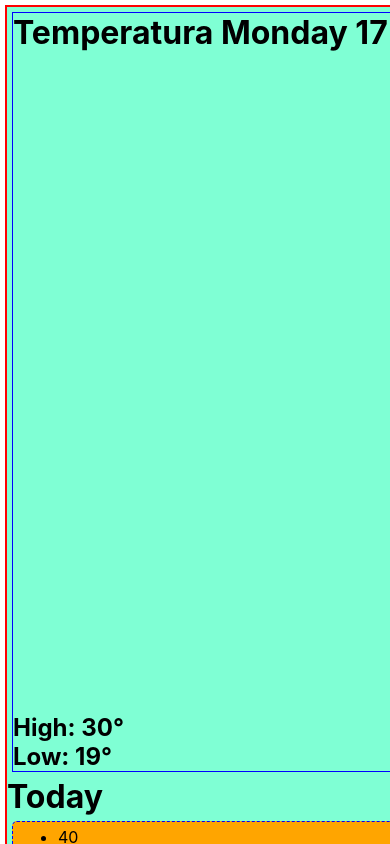
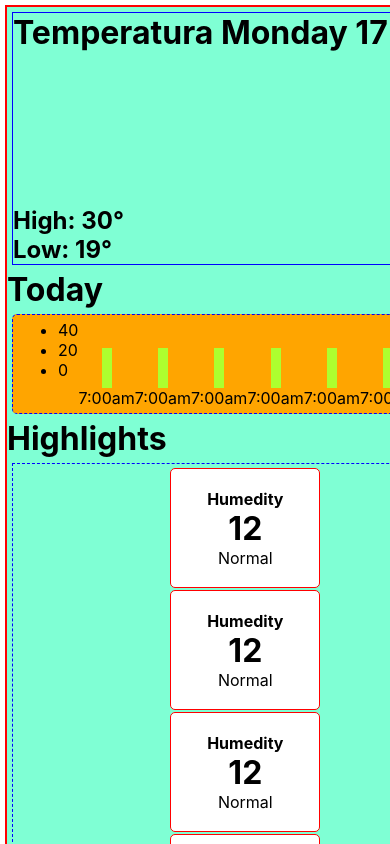
Before and after one commit to NumaTejeda/practico-API, a React (Create React App) app: page / in a window 390 px wide. Shown: the top 844 px of the page. Built offline with nearby package versions, Linux system fonts and the light colour scheme.

Commit message:
agrega media screen Left.css new height

```diff
--- a/src/componentes/Left/Left.css
+++ b/src/componentes/Left/Left.css
@@ -7,3 +7,8 @@
     margin: 5px;
     justify-content: space-between;
 }
+@media only screen and (max-width: 576px) {
+    .left{
+        height: 30vh;
+    }
+}
```
